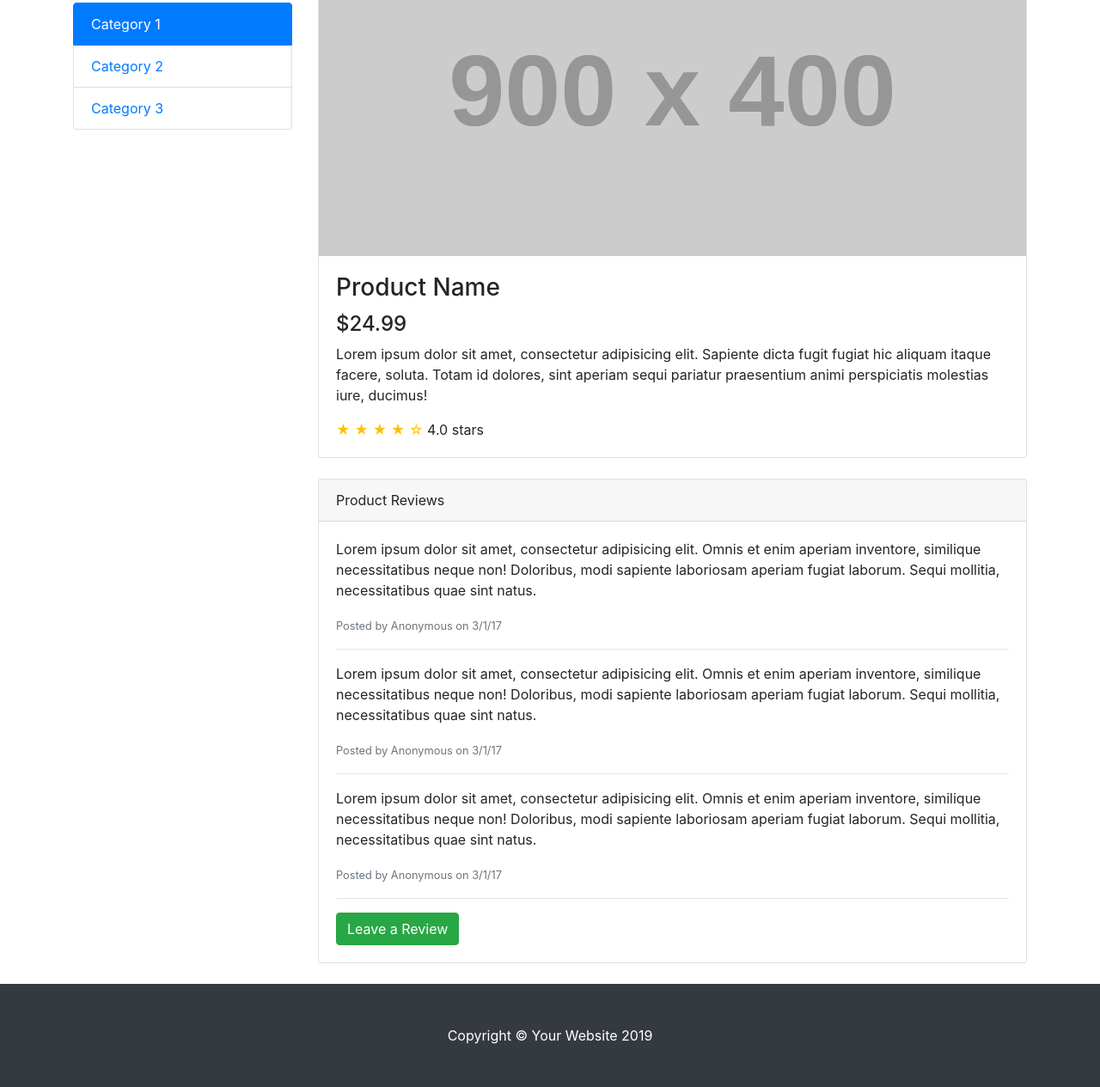
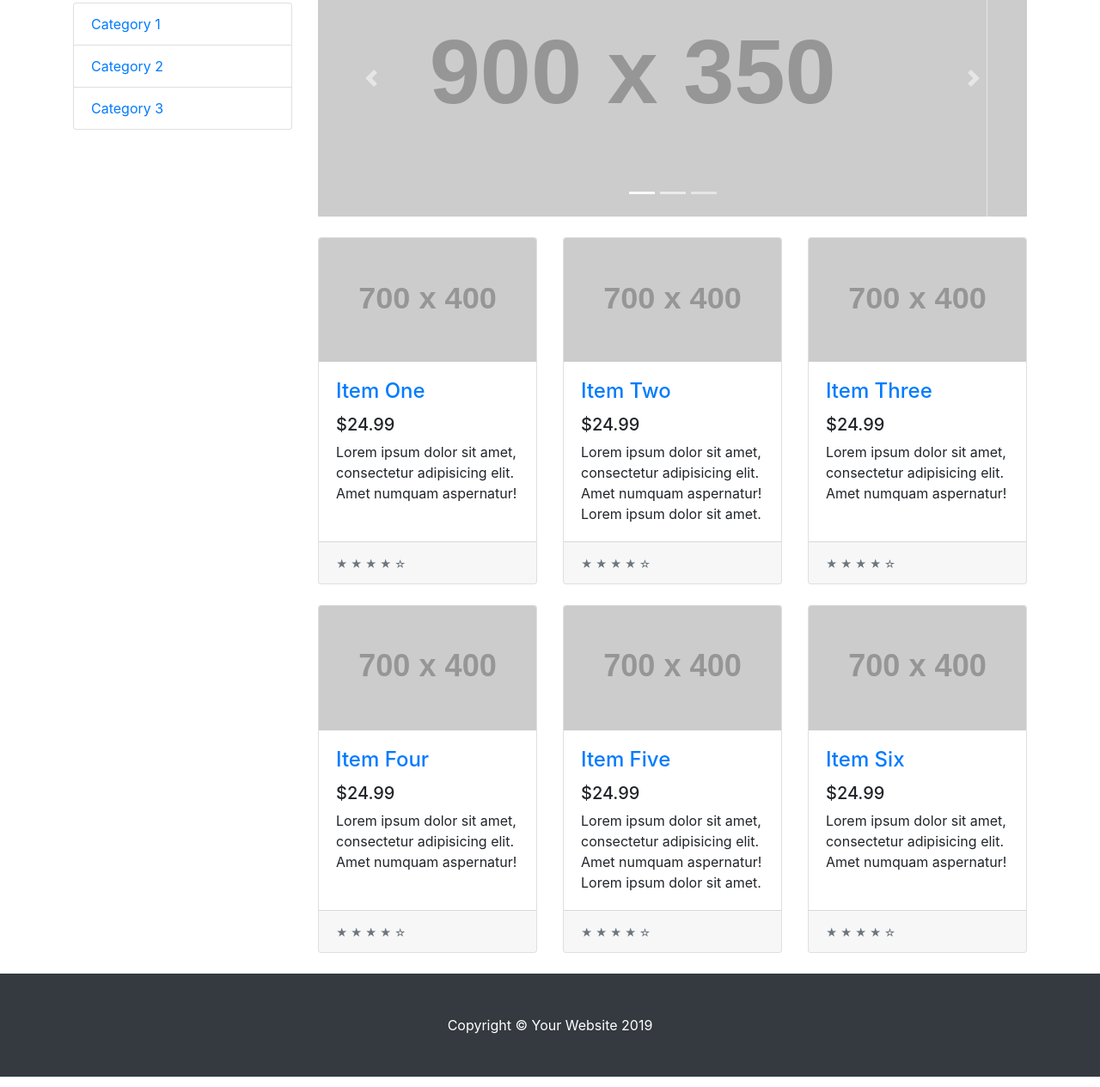
Before and after one commit to moloy559/portfolio, a website: page index.html in a window 1280 px wide. Shown: the part 149-1414 px from the top of the page at 86% size. Drawn offline with Linux system fonts and the light colour scheme; placeholder pictures from the web are drawn by us.

Commit message:
change home

```diff
--- a/index.html
+++ b/index.html
@@ -8,13 +8,13 @@
   <meta name="description" content="">
   <meta name="author" content="">
 
-  <title>Shop Item - Start Bootstrap Template</title>
+  <title>Shop Homepage - Start Bootstrap Template</title>
 
   <!-- Bootstrap core CSS -->
   <link href="vendor/bootstrap/css/bootstrap.min.css" rel="stylesheet">
 
   <!-- Custom styles for this template -->
-  <link href="css/shop-item.css" rel="stylesheet">
+  <link href="css/shop-homepage.css" rel="stylesheet">
 
 </head>
 
@@ -54,52 +54,152 @@
     <div class="row">
 
       <div class="col-lg-3">
+
         <h1 class="my-4">Shop Name</h1>
         <div class="list-group">
-          <a href="#" class="list-group-item active">Category 1</a>
+          <a href="#" class="list-group-item">Category 1</a>
           <a href="#" class="list-group-item">Category 2</a>
           <a href="#" class="list-group-item">Category 3</a>
         </div>
+
       </div>
       <!-- /.col-lg-3 -->
 
       <div class="col-lg-9">
 
-        <div class="card mt-4">
-          <img class="card-img-top img-fluid" src="http://placehold.it/900x400" alt="">
-          <div class="card-body">
-            <h3 class="card-title">Product Name</h3>
-            <h4>$24.99</h4>
-            <p class="card-text">Lorem ipsum dolor sit amet, consectetur adipisicing elit. Sapiente dicta fugit fugiat hic aliquam itaque facere, soluta. Totam id dolores, sint aperiam sequi pariatur praesentium animi perspiciatis molestias iure, ducimus!</p>
-            <span class="text-warning">&#9733; &#9733; &#9733; &#9733; &#9734;</span>
-            4.0 stars
+        <div id="carouselExampleIndicators" class="carousel slide my-4" data-ride="carousel">
+          <ol class="carousel-indicators">
+            <li data-target="#carouselExampleIndicators" data-slide-to="0" class="active"></li>
+            <li data-target="#carouselExampleIndicators" data-slide-to="1"></li>
+            <li data-target="#carouselExampleIndicators" data-slide-to="2"></li>
+          </ol>
+          <div class="carousel-inner" role="listbox">
+            <div class="carousel-item active">
+              <img class="d-block img-fluid" src="http://placehold.it/900x350" alt="First slide">
+            </div>
+            <div class="carousel-item">
+              <img class="d-block img-fluid" src="http://placehold.it/900x350" alt="Second slide">
+            </div>
+            <div class="carousel-item">
+              <img class="d-block img-fluid" src="http://placehold.it/900x350" alt="Third slide">
+            </div>
           </div>
+          <a class="carousel-control-prev" href="#carouselExampleIndicators" role="button" data-slide="prev">
+            <span class="carousel-control-prev-icon" aria-hidden="true"></span>
+            <span class="sr-only">Previous</span>
+          </a>
+          <a class="carousel-control-next" href="#carouselExampleIndicators" role="button" data-slide="next">
+            <span class="carousel-control-next-icon" aria-hidden="true"></span>
+            <span class="sr-only">Next</span>
+          </a>
         </div>
-        <!-- /.card -->
 
-        <div class="card card-outline-secondary my-4">
-          <div class="card-header">
-            Product Reviews
+        <div class="row">
+
+          <div class="col-lg-4 col-md-6 mb-4">
+            <div class="card h-100">
+              <a href="#"><img class="card-img-top" src="http://placehold.it/700x400" alt=""></a>
+              <div class="card-body">
+                <h4 class="card-title">
+                  <a href="#">Item One</a>
+                </h4>
+                <h5>$24.99</h5>
+                <p class="card-text">Lorem ipsum dolor sit amet, consectetur adipisicing elit. Amet numquam aspernatur!</p>
+              </div>
+              <div class="card-footer">
+                <small class="text-muted">&#9733; &#9733; &#9733; &#9733; &#9734;</small>
+              </div>
+            </div>
           </div>
-          <div class="card-body">
-            <p>Lorem ipsum dolor sit amet, consectetur adipisicing elit. Omnis et enim aperiam inventore, similique necessitatibus neque non! Doloribus, modi sapiente laboriosam aperiam fugiat laborum. Sequi mollitia, necessitatibus quae sint natus.</p>
-            <small class="text-muted">Posted by Anonymous on 3/1/17</small>
-            <hr>
-            <p>Lorem ipsum dolor sit amet, consectetur adipisicing elit. Omnis et enim aperiam inventore, similique necessitatibus neque non! Doloribus, modi sapiente laboriosam aperiam fugiat laborum. Sequi mollitia, necessitatibus quae sint natus.</p>
-            <small class="text-muted">Posted by Anonymous on 3/1/17</small>
-            <hr>
-            <p>Lorem ipsum dolor sit amet, consectetur adipisicing elit. Omnis et enim aperiam inventore, similique necessitatibus neque non! Doloribus, modi sapiente laboriosam aperiam fugiat laborum. Sequi mollitia, necessitatibus quae sint natus.</p>
-            <small class="text-muted">Posted by Anonymous on 3/1/17</small>
-            <hr>
-            <a href="#" class="btn btn-success">Leave a Review</a>
+
+          <div class="col-lg-4 col-md-6 mb-4">
+            <div class="card h-100">
+              <a href="#"><img class="card-img-top" src="http://placehold.it/700x400" alt=""></a>
+              <div class="card-body">
+                <h4 class="card-title">
+                  <a href="#">Item Two</a>
+                </h4>
+                <h5>$24.99</h5>
+                <p class="card-text">Lorem ipsum dolor sit amet, consectetur adipisicing elit. Amet numquam aspernatur! Lorem ipsum dolor sit amet.</p>
+              </div>
+              <div class="card-footer">
+                <small class="text-muted">&#9733; &#9733; &#9733; &#9733; &#9734;</small>
+              </div>
+            </div>
           </div>
+
+          <div class="col-lg-4 col-md-6 mb-4">
+            <div class="card h-100">
+              <a href="#"><img class="card-img-top" src="http://placehold.it/700x400" alt=""></a>
+              <div class="card-body">
+                <h4 class="card-title">
+                  <a href="#">Item Three</a>
+                </h4>
+                <h5>$24.99</h5>
+                <p class="card-text">Lorem ipsum dolor sit amet, consectetur adipisicing elit. Amet numquam aspernatur!</p>
+              </div>
+              <div class="card-footer">
+                <small class="text-muted">&#9733; &#9733; &#9733; &#9733; &#9734;</small>
+              </div>
+            </div>
+          </div>
+
+          <div class="col-lg-4 col-md-6 mb-4">
+            <div class="card h-100">
+              <a href="#"><img class="card-img-top" src="http://placehold.it/700x400" alt=""></a>
+              <div class="card-body">
+                <h4 class="card-title">
+                  <a href="#">Item Four</a>
+                </h4>
+                <h5>$24.99</h5>
+                <p class="card-text">Lorem ipsum dolor sit amet, consectetur adipisicing elit. Amet numquam aspernatur!</p>
+              </div>
+              <div class="card-footer">
+                <small class="text-muted">&#9733; &#9733; &#9733; &#9733; &#9734;</small>
+              </div>
+            </div>
+          </div>
+
+          <div class="col-lg-4 col-md-6 mb-4">
+            <div class="card h-100">
+              <a href="#"><img class="card-img-top" src="http://placehold.it/700x400" alt=""></a>
+              <div class="card-body">
+                <h4 class="card-title">
+                  <a href="#">Item Five</a>
+                </h4>
+                <h5>$24.99</h5>
+                <p class="card-text">Lorem ipsum dolor sit amet, consectetur adipisicing elit. Amet numquam aspernatur! Lorem ipsum dolor sit amet.</p>
+              </div>
+              <div class="card-footer">
+                <small class="text-muted">&#9733; &#9733; &#9733; &#9733; &#9734;</small>
+              </div>
+            </div>
+          </div>
+
+          <div class="col-lg-4 col-md-6 mb-4">
+            <div class="card h-100">
+              <a href="#"><img class="card-img-top" src="http://placehold.it/700x400" alt=""></a>
+              <div class="card-body">
+                <h4 class="card-title">
+                  <a href="#">Item Six</a>
+                </h4>
+                <h5>$24.99</h5>
+                <p class="card-text">Lorem ipsum dolor sit amet, consectetur adipisicing elit. Amet numquam aspernatur!</p>
+              </div>
+              <div class="card-footer">
+                <small class="text-muted">&#9733; &#9733; &#9733; &#9733; &#9734;</small>
+              </div>
+            </div>
+          </div>
+
         </div>
-        <!-- /.card -->
+        <!-- /.row -->
 
       </div>
       <!-- /.col-lg-9 -->
 
     </div>
+    <!-- /.row -->
 
   </div>
   <!-- /.container -->
```
Also changed, not shown: item.html (added, +121 -0 lines).
